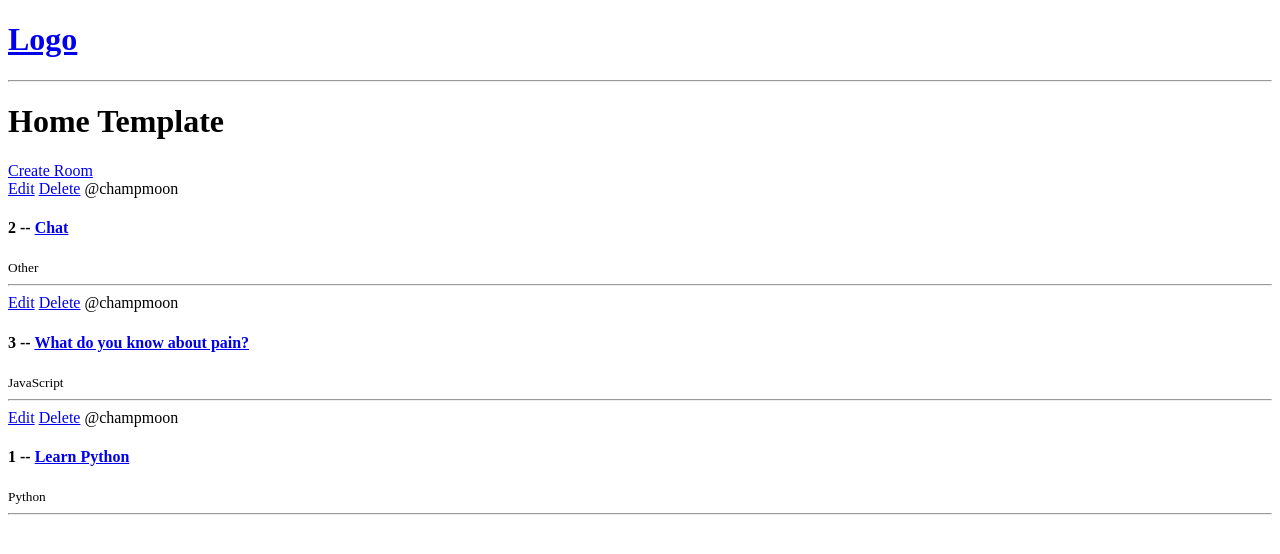
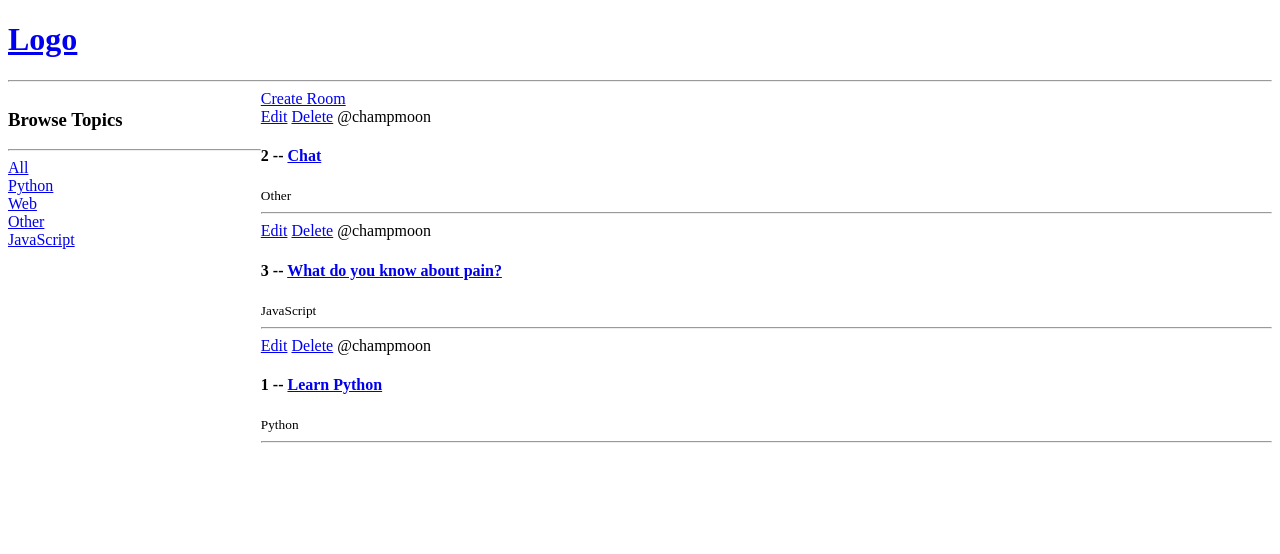
Before and after one commit to CHAMPMOON/cliscord, a Django app: page / in a window 1280 px wide. Shown: the top 554 px of the page. Run offline with Django 4.2, Linux system fonts and the light colour scheme; data comes from the database, SQL or seed files in the repository.

Commit message:
navigation menu by topic

```diff
--- a/base/templates/base/home.html
+++ b/base/templates/base/home.html
@@ -1,10 +1,33 @@
 {% extends 'main.html' %}
 
 {% block content %}
-<h1>Home Template</h1>
+
+<style>
+    .home-container {
+        display: grid;
+        grid-template-columns: 1fr 4fr;
+    }
+</style>
+
+<div class='home-container'>
 
     <div>
+        <h3>Browse Topics</h3>
+        <hr>
 
+        <div>
+            <a href="{% url 'home' %}">All</a>
+        </div>
+
+        {% for topic in topics %}
+        <div>
+            <a href="{% url 'home' %}?q={{topic.name}}" >{{topic.name}}</a>
+        </div>
+
+        {% endfor %}
+    </div>
+
+    <div>
         <a href="{% url 'create-room' %}" >Create Room</a>
 
         <div>
@@ -25,4 +48,6 @@
 
     </div>
 
+</div>
+
 {% endblock content %}
--- a/base/views.py
+++ b/base/views.py
@@ -1,11 +1,13 @@
 from django.shortcuts import render, redirect
-from .models import Room
+from .models import Room, Topic
 from .forms import RoomForm
 
 
 def home(request):
-    rooms = Room.objects.all()
-    context = {'rooms': rooms}
+    q = request.GET.get('q') if request.GET.get('q') is not None else ''
+    rooms = Room.objects.filter(topic__name__icontains=q)
+    topics = Topic.objects.all()
+    context = {'rooms': rooms, 'topics': topics}
     return render(request, 'base/home.html', context)
 
 
```
Lines whose indentation alone changed are shown as unchanged.
